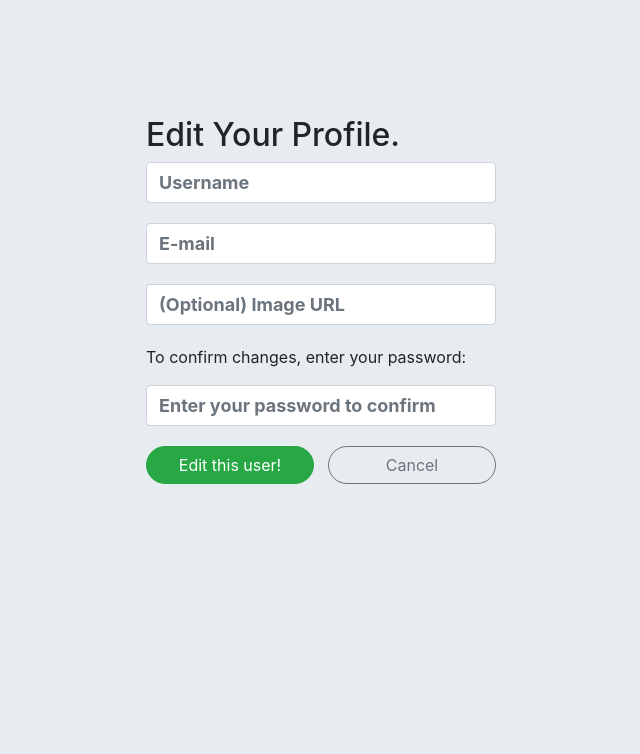
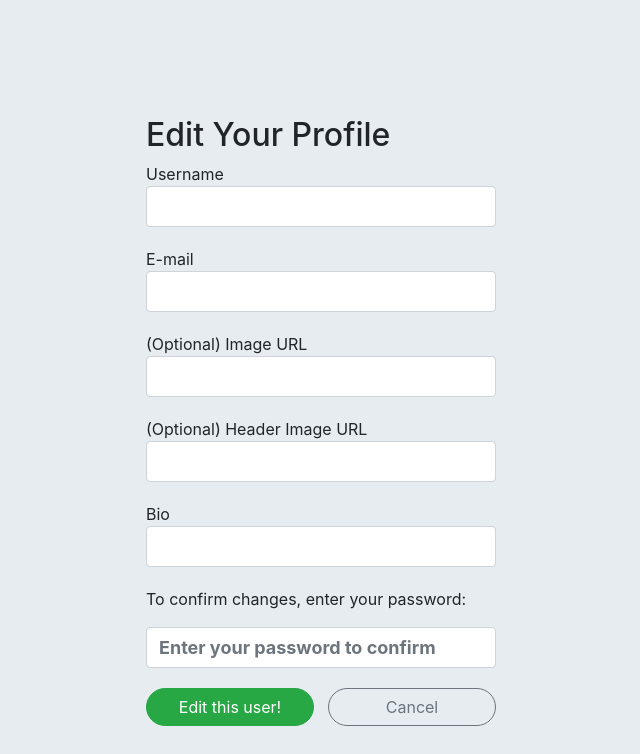
Before and after one commit to snstrong/warbler, a Flask app: template templates/users/edit.html in a window 1280 px wide. Shown: the part 46-800 px from the top of the page, without its empty margins (319-959 px from the left). Run offline with Flask 2, Linux system fonts and the light colour scheme; the template is opened without the code that fills it: values that come from a table or form of the project are taken from there, others are empty; some libraries are stand-ins or nearby versions.

Commit message:
Added edit user form

```diff
--- a/app.py
+++ b/app.py
@@ -4,7 +4,7 @@ from flask import Flask, render_template, request, flash, redirect, session, g
 from flask_debugtoolbar import DebugToolbarExtension
 from sqlalchemy.exc import IntegrityError
 
-from forms import UserAddForm, LoginForm, MessageForm
+from forms import UserAddForm, LoginForm, MessageForm, UserEditForm
 from models import db, connect_db, User, Message
 
 CURR_USER_KEY = "curr_user"
@@ -212,7 +212,8 @@ def stop_following(follow_id):
 def profile():
     """Update profile for current user."""
 
-    # IMPLEMENT THIS
+    form = UserEditForm()
+    return render_template('users/edit.html', form=form)
 
 
 @app.route('/users/delete', methods=["POST"])
--- a/forms.py
+++ b/forms.py
@@ -17,6 +17,15 @@ class UserAddForm(FlaskForm):
     password = PasswordField('Password', validators=[Length(min=6)])
     image_url = StringField('(Optional) Image URL')
 
+class UserEditForm(FlaskForm):
+    """Form for editing user."""
+    password = PasswordField('Password', validators=[DataRequired()])
+    username = StringField('Username', validators=[DataRequired()])
+    email = StringField('E-mail', validators=[DataRequired(), Email()])
+    password = PasswordField('Password', validators=[Length(min=6)])
+    image_url = StringField('(Optional) Image URL')
+    header_image_url = StringField('(Optional) Header Image URL')
+    bio = StringField('Bio', validators=[Length(max=140)])
 
 class LoginForm(FlaskForm):
     """Login form."""
--- a/templates/users/edit.html
+++ b/templates/users/edit.html
@@ -4,7 +4,7 @@
 
 <div class="row justify-content-md-center">
   <div class="col-md-4">
-      <h2 class="join-message">Edit Your Profile.</h2>
+    <h2 class="join-message">Edit Your Profile</h2>
     <form method="POST" id="user_form">
       {{ form.hidden_tag() }}
 
@@ -12,7 +12,8 @@
       {% for error in field.errors %}
       <span class="text-danger">{{ error }}</span>
       {% endfor %}
-          {{ field(placeholder=field.label.text, class="form-control") }}
+      {{ field.label.text }}
+      {{ field(class="form-control") }}
       {% endfor %}
 
       <p>To confirm changes, enter your password:</p>
```
Lines whose indentation alone changed are shown as unchanged.
